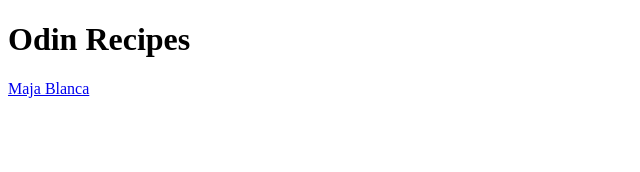
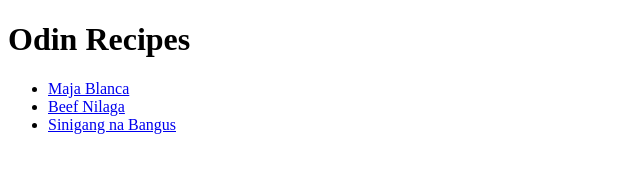
Before and after one commit to jen-est/odin-recipes, a plain HTML site: page index.html in a window 1280 px wide. Shown: the whole page, without its empty margins (0-640 px from the left). Drawn offline with Linux system fonts and the light colour scheme.

Commit message:
Add links to recipes on index page

```diff
--- a/index.html
+++ b/index.html
@@ -9,7 +9,12 @@
 
 <body>
     <h1>Odin Recipes</h1>
-    <a href="recipes/majablanca.html">Maja Blanca</a>
+
+    <ul>
+        <li><a href="recipes/majablanca.html">Maja Blanca</a></li>
+        <li><a href="recipes/beefnilaga.html">Beef Nilaga</a></li>
+        <li><a href="recipes/sinigangnabangus.html">Sinigang na Bangus</a></li>
+    </ul>
 </body>
 
 </html>
```
